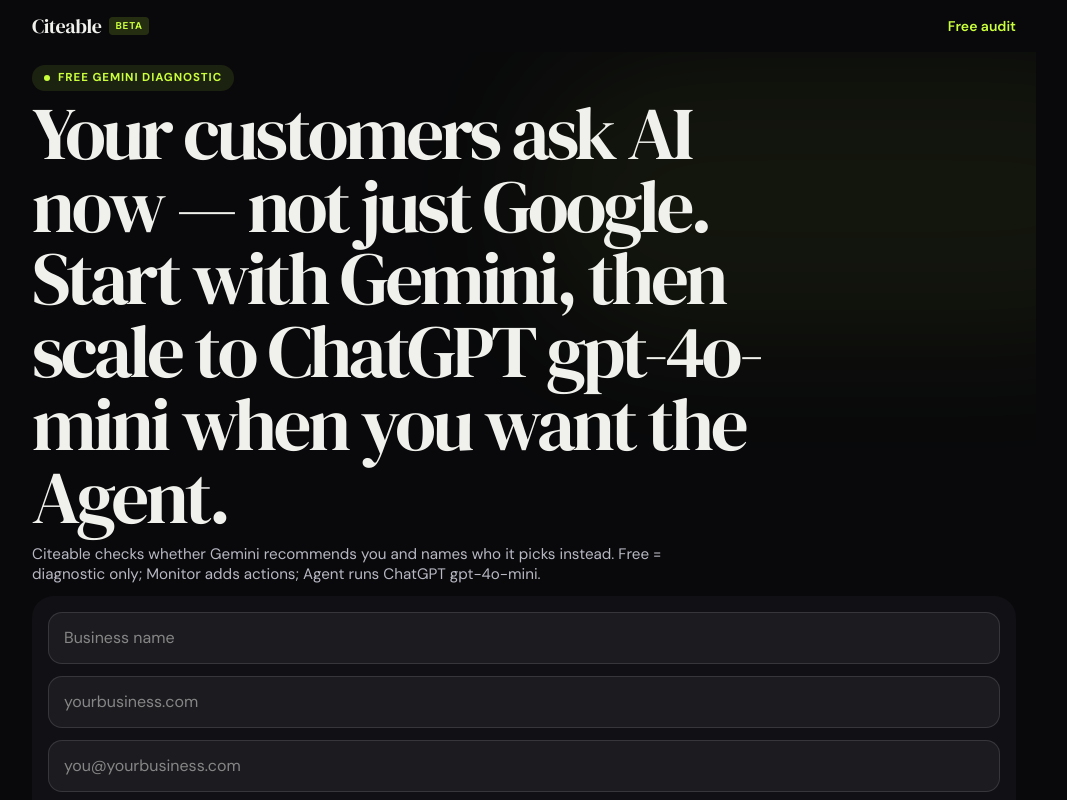
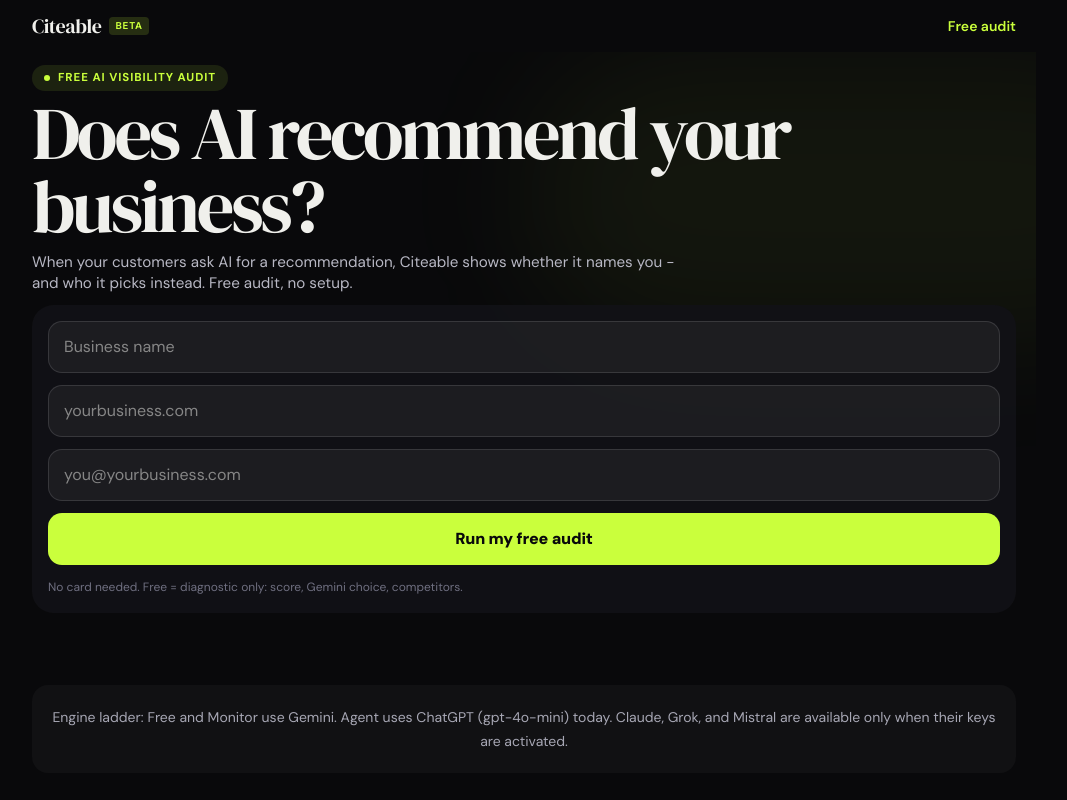
Before and after one commit to charleskremer-hub/Citeable, a Next.js app: page / in a window 1280 px wide. Shown: the top 800 px of the page, without its empty margins (116-1183 px from the left). Built offline with nearby package versions, Linux system fonts and the light colour scheme.

Commit message:
Simplify hero copy

```diff
--- a/src/app/page.tsx
+++ b/src/app/page.tsx
@@ -74,16 +74,16 @@
             <div>
               <div className="mb-1.5 inline-flex items-center gap-2 rounded-full border border-[#CAFF3C]/20 bg-[#CAFF3C]/10 px-3 py-1 text-[0.72rem] font-bold uppercase tracking-[0.08em] text-[#CAFF3C] sm:mb-4">
                 <span className="h-1.5 w-1.5 rounded-full bg-[#CAFF3C] shadow-[0_0_10px_#CAFF3C]" />
-                Free Gemini diagnostic
+                FREE AI VISIBILITY AUDIT
               </div>
               <h1
                 className="max-w-3xl text-[clamp(1.9rem,8vw,4.65rem)] leading-[0.98] tracking-[-0.045em] text-[#F0F0EC]"
                 style={{ fontFamily: "var(--font-display)" }}
               >
-                Your customers ask AI now — not just Google. Start with Gemini, then scale to ChatGPT gpt-4o-mini when you want the Agent.
+                Does AI recommend your business?
               </h1>
               <p className="mt-2.5 max-w-2xl text-[0.95rem] leading-[1.32] text-[#B8B8C4] sm:mt-5 sm:text-xl sm:leading-[1.55]">
-                Citeable checks whether Gemini recommends you and names who it picks instead. Free = diagnostic only; Monitor adds actions; Agent runs ChatGPT gpt-4o-mini.
+                When your customers ask AI for a recommendation, Citeable shows whether it names you - and who it picks instead. Free audit, no setup.
               </p>
             </div>
 
```
Also changed, not shown: 1 other file (tests, documents, lock files or other folders).
